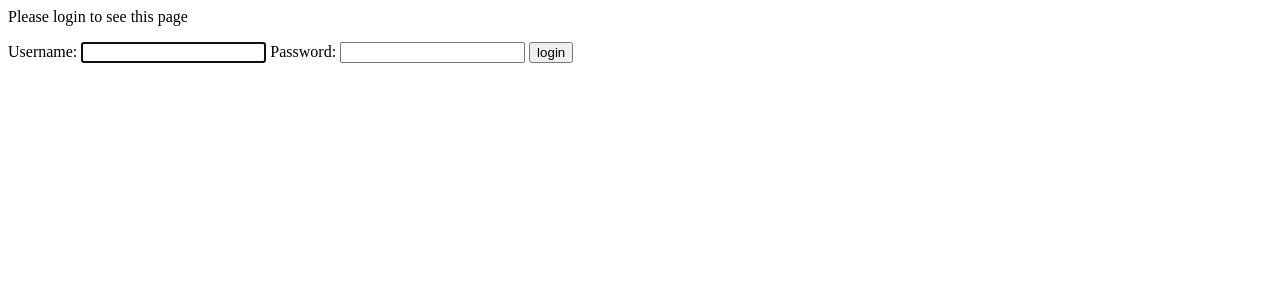
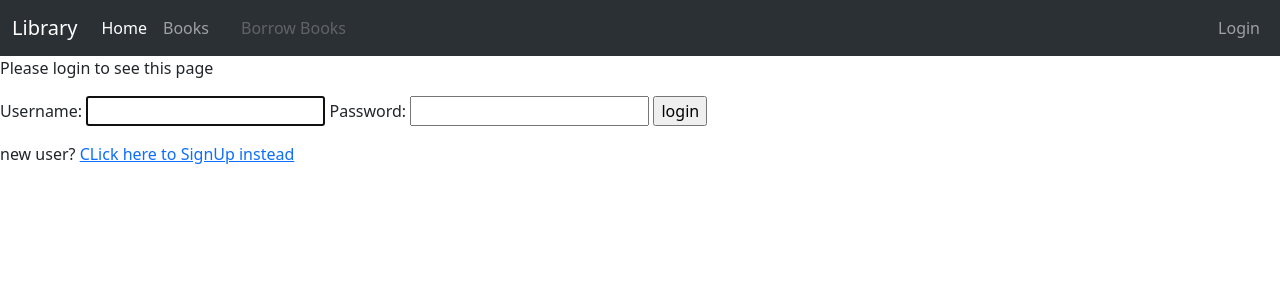
Before and after one commit to TanjilurJim/library, a Django app: page /accounts/login/?next=/create_book/ in a window 1280 px wide. Shown: the top 300 px of the page. Run offline with Django 4.2, Linux system fonts and the light colour scheme.

Commit message:
shows the borrowed books

```diff
--- a/catalog/models.py
+++ b/catalog/models.py
@@ -1,5 +1,6 @@
 from django.db import models
 from django.urls import reverse
+from django.contrib.auth.models import User
 
 # Create your models here.
 class Genre(models.Model):
@@ -60,6 +61,7 @@ class BookInstance(models.Model):
     book = models.ForeignKey('Book',on_delete=models.RESTRICT,null=True)
     imprint = models.CharField(max_length=200)
     due_back = models.DateField(null=True,blank=True)
+    borrower = models.ForeignKey(User,on_delete=models.SET_NULL,null=True)
 
     LOAN_STATUS = (
         ('m','Maintenance'),
@@ -74,4 +76,4 @@ class BookInstance(models.Model):
         ordering = ['due_back']
 
     def __str__(self):
-        return f'{self.id} ({self.book.title})'
+        return f'{self.id} Title: ({self.book.title})'
--- a/catalog/templates/catalog/index.html
+++ b/catalog/templates/catalog/index.html
@@ -27,10 +27,13 @@
                     <li class="nav-item">
                         <a class="nav-link" href="{% url 'catalog:my_view' %}">{{user.get_username}}</a>
                     </li>
-                    <li class="nav-item">
-                        <a class="nav-link disabled" aria-disabled="true">Disabled</a>
+                    <li class="nav-item">{% if user.is_authenticated %}
+
+                        <a class="nav-link" aria-disabled="true">Borrow Books</a>
+                        {% else %}
+                        <a class="nav-link disabled" aria-disabled="true">Borrow Books</a>
                     </li>
-
+                    {% endif %}
                 </ul>
                 <div class="ms-auto">
                     <ul class="navbar-nav">
--- a/catalog/urls.py
+++ b/catalog/urls.py
@@ -10,5 +10,7 @@ urlpatterns = [
     path('create_book/',views.BookCreate.as_view(),name='create_book'),
     path('book/<int:pk>/',views.BookDetail.as_view(),name='book_detail'),
     path('book_list/',BookListView.as_view(),name='book_list'),
-    path('my_view/',views.my_view,name='my_view'),
+    # path('my_view/',views.my_view,name='my_view'),
+    path('my_view/',views.CheckedOutBooksByUserView.as_view(),name='my_view'),
+    path('signup/',views.SignUpView.as_view(),name='signup'),
 ]
--- a/templates/registration/login.html
+++ b/templates/registration/login.html
@@ -1,3 +1,10 @@
+{% extends "catalog/index.html" %}
+
+
+{% block content %}
+
+
+
 {% if form.errors %}
 <p> Your username or password was incorrect. Try again </p>{% endif %} {% if next %} {% if user.is_authenticated %}
 <p>You don't have permission.</p>
@@ -14,3 +21,7 @@
     <input type="hidden" name="next" value="{{next}}">
 
 </form>
+
+<p> new user? <a href="{% url 'catalog:signup' %}">CLick here to SignUp instead</a>
+
+{% endblock content %}
```
Also changed, not shown: catalog/templates/catalog/my_view.html (+13 -7 lines), catalog/templates/catalog/signup.html (added, +11 -0 lines), catalog/views.py (+22 -0 lines), catalog/migrations/0002_bookinstance_borrower.py (added), catalog/templates/catalog/profile.html (added), db.sqlite3.
